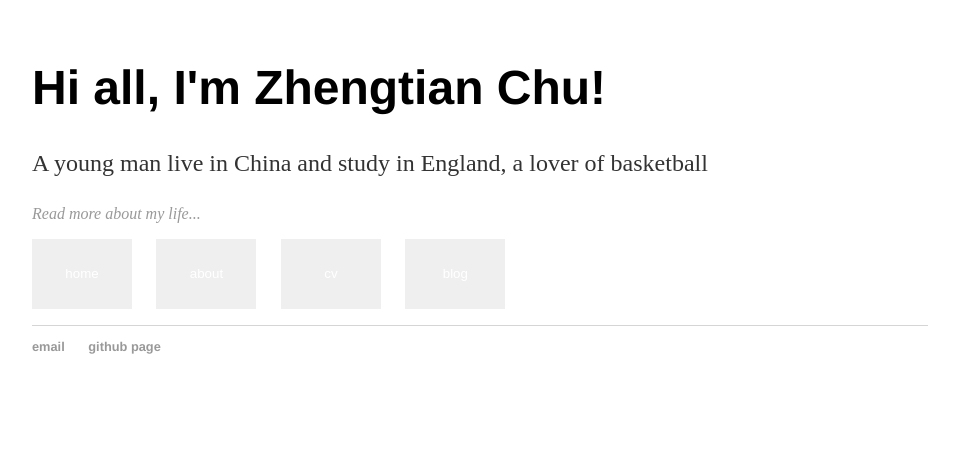
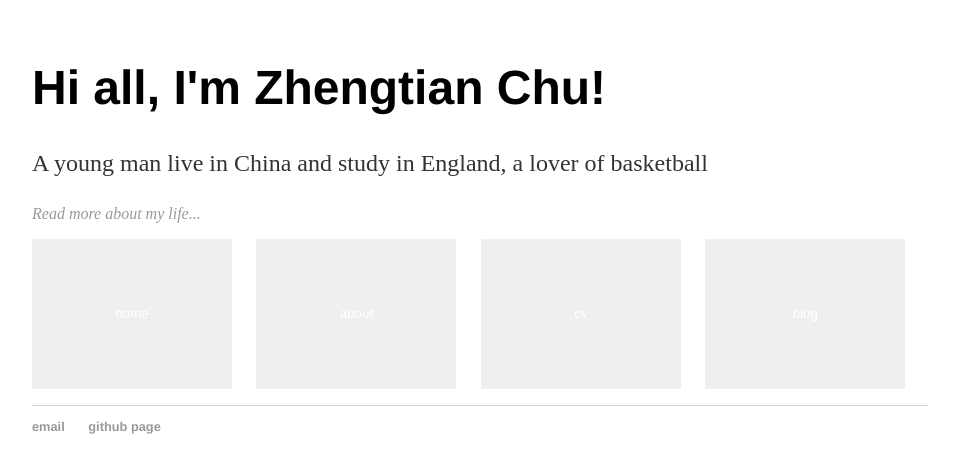
Before and after one commit to scyxx2/lakerschampions.github.io, a Jekyll site: the page built from index.html, in a window 1280 px wide. Shown: the top 473 px of the page, without its empty margins (160-1119 px from the left). Built offline with Jekyll 4.4.1, drawn with Linux system fonts in a browser that asks for light colours.

Commit message:
Update main.css

```diff
--- a/css/main.css
+++ b/css/main.css
@@ -17,14 +17,16 @@ a {
     color: #999;
 }
 .lb{
-    width:100px;
-    height:70px;
+    width:200px;
+    height:150px;
     border-style: none;
     color: white;
 }
+
 /* #lbhome {
     background: url("/img/home.png") no-repeat;
 } */
+
 h1 {
     font-size: 3em;
     font-family:'Helvetica', 'Arial', 'Sans-Serif';
```
